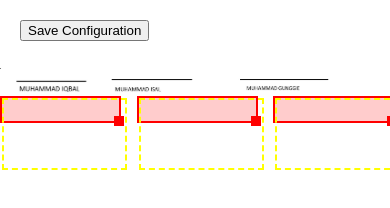
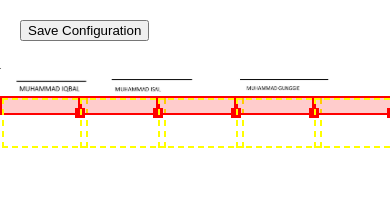
Before and after one commit to ibangj/signature-app, a website: page public/config.html in a window 390 px wide. Drawn offline with Linux system fonts and the light colour scheme.

Commit message:
added mobile functionality, 5 person

```diff
--- a/public/config.html
+++ b/public/config.html
@@ -63,6 +63,14 @@
             <div class="resize-handle"></div>
             <div class="aspect-ratio-indicator"></div>
         </div>
+        <div id="tablet4" class="tablet-area">
+            <div class="resize-handle"></div>
+            <div class="aspect-ratio-indicator"></div>
+        </div>
+        <div id="tablet5" class="tablet-area">
+            <div class="resize-handle"></div>
+            <div class="aspect-ratio-indicator"></div>
+        </div>
     </div>
     <div id="controls">
         <button id="saveButton">Save Configuration</button>
--- a/public/config.js
+++ b/public/config.js
@@ -11,9 +11,11 @@ const ASPECT_RATIO = 16 / 9;
 // Load existing configuration or set defaults
 const storedConfig = localStorage.getItem('tabletAreasConfig');
 const config = storedConfig ? JSON.parse(storedConfig) : {
-    '1': { x: 0, y: 0.7, width: 0.3, height: 0.3 * (9/16) },
-    '2': { x: 0.35, y: 0.7, width: 0.3, height: 0.3 * (9/16) },
-    '3': { x: 0.7, y: 0.7, width: 0.3, height: 0.3 * (9/16) }
+    '1': { x: 0, y: 0.7, width: 0.2, height: 0.2 * (9/16) },
+    '2': { x: 0.2, y: 0.7, width: 0.2, height: 0.2 * (9/16) },
+    '3': { x: 0.4, y: 0.7, width: 0.2, height: 0.2 * (9/16) },
+    '4': { x: 0.6, y: 0.7, width: 0.2, height: 0.2 * (9/16) },
+    '5': { x: 0.8, y: 0.7, width: 0.2, height: 0.2 * (9/16) }
 };
 
 // Apply configuration to areas
```
Also changed, not shown: public/display.js (+5 -3 lines), public/tablet.js (+10 -0 lines), server.js (+6 -1 lines), 1 other file.
